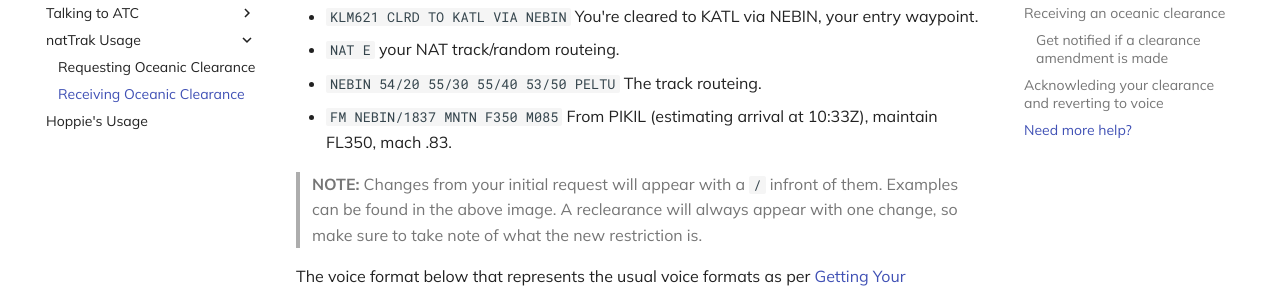
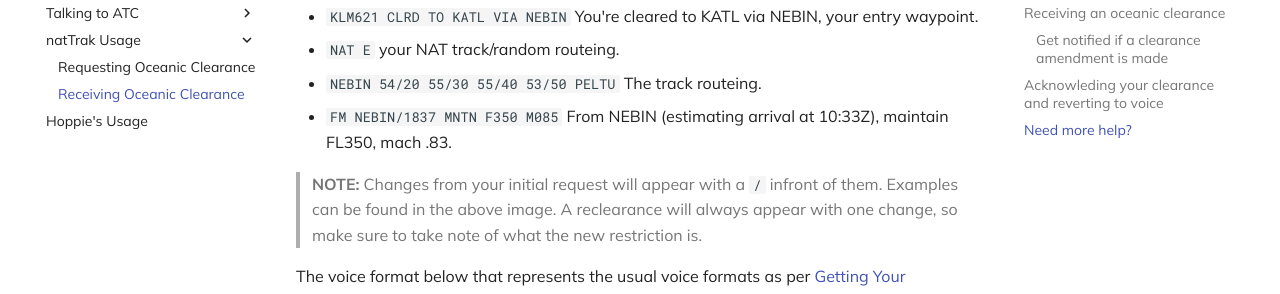
Before and after one commit to czqoocavatsim/knowledgebase, an MkDocs documentation site: the page built from docs/pilots/nattrak/receiving-your-clearance.md, in a window 1280 px wide and 900 px high, scrolled down 1957 px. Shown: the part 170-464 px from the top of the window. Built offline with MkDocs 1.6.1 and Material for MkDocs 9.7.7, drawn with Linux system fonts in a browser that asks for light colours; comment, search, counter and statistics services are not loaded; the version menu is left out.

Commit message:
Fix reported error in natTrack docs

````diff
--- a/docs/pilots/nattrak/receiving-your-clearance.md
+++ b/docs/pilots/nattrak/receiving-your-clearance.md
@@ -38,11 +38,11 @@ The datalink format is as follows:
 * `KLM621 CLRD TO KATL VIA NEBIN` You're cleared to KATL via NEBIN, your entry waypoint.
 * `NAT E` your NAT track/random routeing.
 * `NEBIN 54/20 55/30 55/40 53/50 PELTU` The track routeing.
-* `FM NEBIN/1837 MNTN F350 M085` From PIKIL (estimating arrival at 10:33Z), maintain FL350, mach .83.
+* `FM NEBIN/1837 MNTN F350 M085` From NEBIN (estimating arrival at 10:33Z), maintain FL350, mach .83.
 
 > **NOTE:** Changes from your initial request will appear with a ```/``` infront of them. Examples can be found in the above image. A reclearance will always appear with one change, so make sure to take note of what the new restriction is.
 
-The voice format below that represents the usual voice formats as per [Getting Your Clearance](/atc/clearances).
+The voice format below that represents the usual voice formats as per [Getting Your Clearance](../atc/clearances.md).
 
 
 ## Acknowleding your clearance and reverting to voice
````
